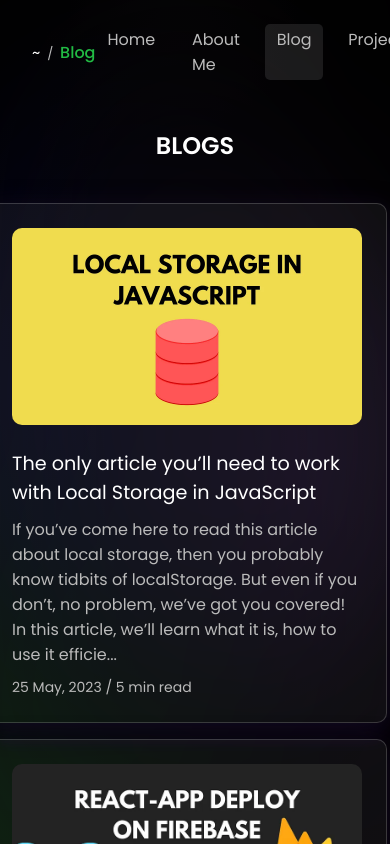
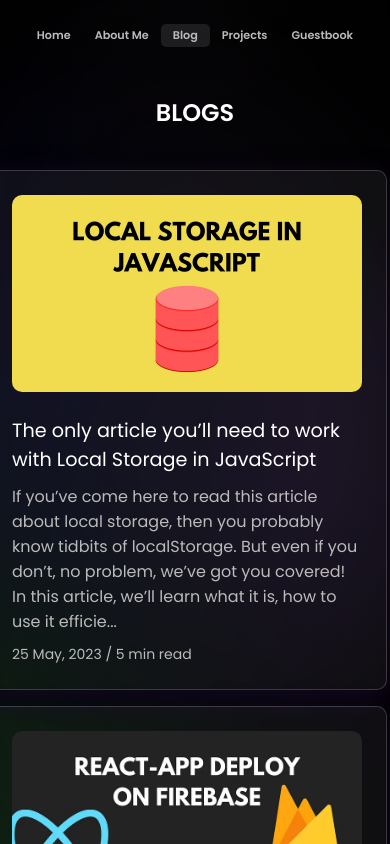
Before and after one commit to garadiya0/portfolio-website, a Next.js app: page /blog in a window 390 px wide. Built offline with nearby package versions, Linux system fonts and the light colour scheme.

Commit message:
navbar resposiveness ✔

```diff
--- a/src/components/NavigationBar/Navigation.jsx
+++ b/src/components/NavigationBar/Navigation.jsx
@@ -1,6 +1,7 @@
 import React from "react";
 import styles from "./Navigation.module.css";
 import Link from "next/link";
+import MobileNavbar from "./MobileNavabar";
 
 const Navigation = (props) => {
   return (
@@ -71,6 +72,7 @@
           </Link>
         </ul>
       </div>
+
     </nav>
   );
 };
--- a/src/components/NavigationBar/Navigation.module.css
+++ b/src/components/NavigationBar/Navigation.module.css
@@ -44,3 +44,98 @@
   border-radius: 5px;
   background: rgba(255, 255, 255, 0.1);
 }
+
+/* MEDIA QUERIES */
+/* SMALL MOBILE DEVICES OR FOR EXPREMENTING PEOPLE */
+@media screen and (min-width: 0px) and (max-width: 360px) {
+  .Nav {
+    margin: 1.5em 0;
+    justify-content: center;
+  }
+
+  .Left_Nav {
+    display: none;
+  }
+
+  .Right_Nav .List {
+    gap: 0;
+    font-size: 0.5em;
+  }
+
+  .Right_Nav .List .Items {
+    display: flex;
+    align-items: center;
+    justify-content: center;
+  }
+
+  .Right_Nav .List .Items li {
+    font-weight: 600;
+    text-align: center;
+  }
+}
+
+/* AVERAGE MOBILE DEVICES  */
+@media screen and (min-width: 360px) and (max-width: 400px) {
+  .Nav {
+    margin: 1.5em 0;
+    justify-content: center;
+  }
+
+  .Left_Nav {
+    display: none;
+  }
+
+  .Right_Nav .List {
+    gap: 0;
+    font-size: 0.7em;
+  }
+
+  .Right_Nav .List .Items {
+    display: flex;
+    align-items: center;
+    justify-content: center;
+  }
+
+  .Right_Nav .List .Items li {
+    text-align: center;
+    font-weight: 600;
+  }
+}
+
+@media screen and (min-width: 401px) and (max-width: 480px) {
+
+  .Nav {
+    margin: 1.5em 0;
+    justify-content: center;
+  }
+
+  .Left_Nav {
+    display: none;
+  }
+
+  .Right_Nav .List {
+    gap: 0;
+    font-size: 0.87em;
+  }
+
+  .Right_Nav .List .Items li {
+    text-align: center;
+    font-weight: 600;
+  }
+}
+
+/* IPADS AND TABLETS  */
+@media screen and (min-width: 481px) and (max-width: 768px) {
+  .Nav {
+    margin: 1.5em 0;
+    justify-content: center;
+  }
+
+  .Left_Nav {
+    display: none;
+  }
+
+  .Right_Nav .List {
+    gap: 0.5em;
+  }
+}
```
Also changed, not shown: src/styles/Guestbook.module.css (+20 -0 lines), src/styles/globals.css (+20 -0 lines).
